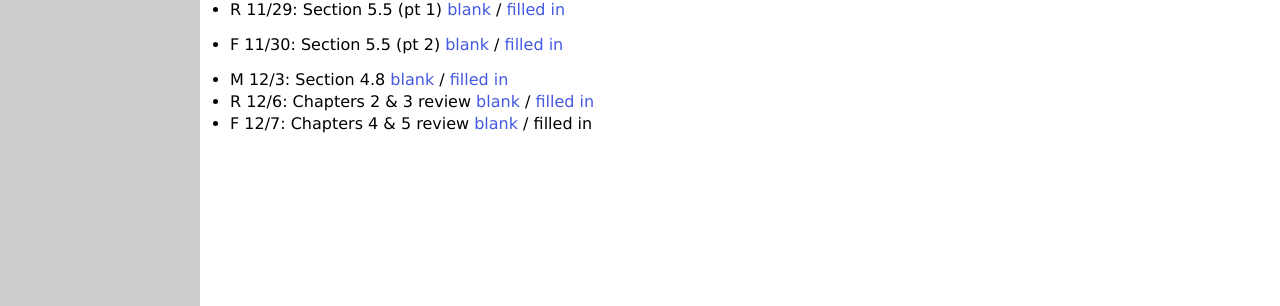
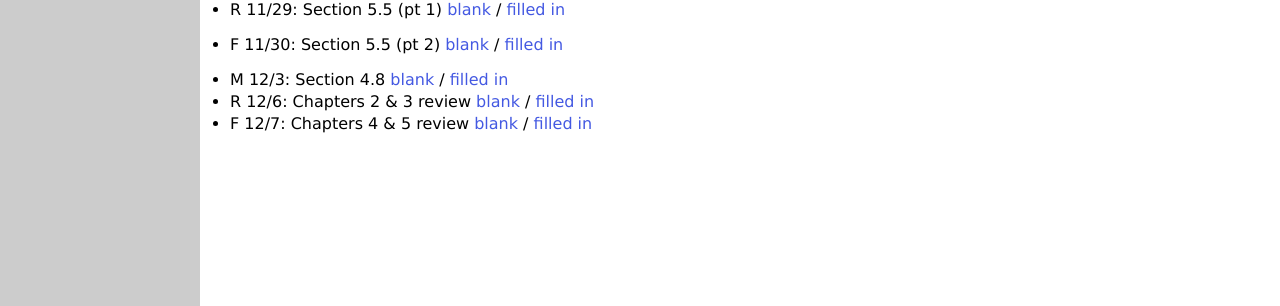
Before and after one commit to uaf-math/calc1, a Jekyll site: the page built from cmf02.md, in a window 1280 px wide. Shown: the part 544-850 px from the top of the page. Built offline with Jekyll 4.4.1, drawn with Linux system fonts in a browser that asks for light colours; some of the changed lines change nothing that is shown.

Commit message:
last f02 resources

```diff
--- a/cmf02.md
+++ b/cmf02.md
@@ -32,4 +32,4 @@
 
 * M 12/3: Section 4.8 [blank](assets/caleb/ch4/4-8_blank.pdf)  /  [filled in](assets/caleb/ch4/4-8_comp.pdf)
 * R 12/6: Chapters 2 & 3 review [blank](assets/caleb/review/Chapter-2-3.pdf)  /  [filled in](assets/caleb/review/Chapter-2-3_comp.pdf)
-* F 12/7: Chapters 4 & 5 review [blank](assets/caleb/review/Chapter-4-5.pdf)  /  filled in
+* F 12/7: Chapters 4 & 5 review [blank](assets/caleb/review/Chapter-4-5.pdf)  /  [filled in](assets/caleb/review/Chapter-4-5_comp.pdf)
```
Also changed, not shown: 1 other file.
